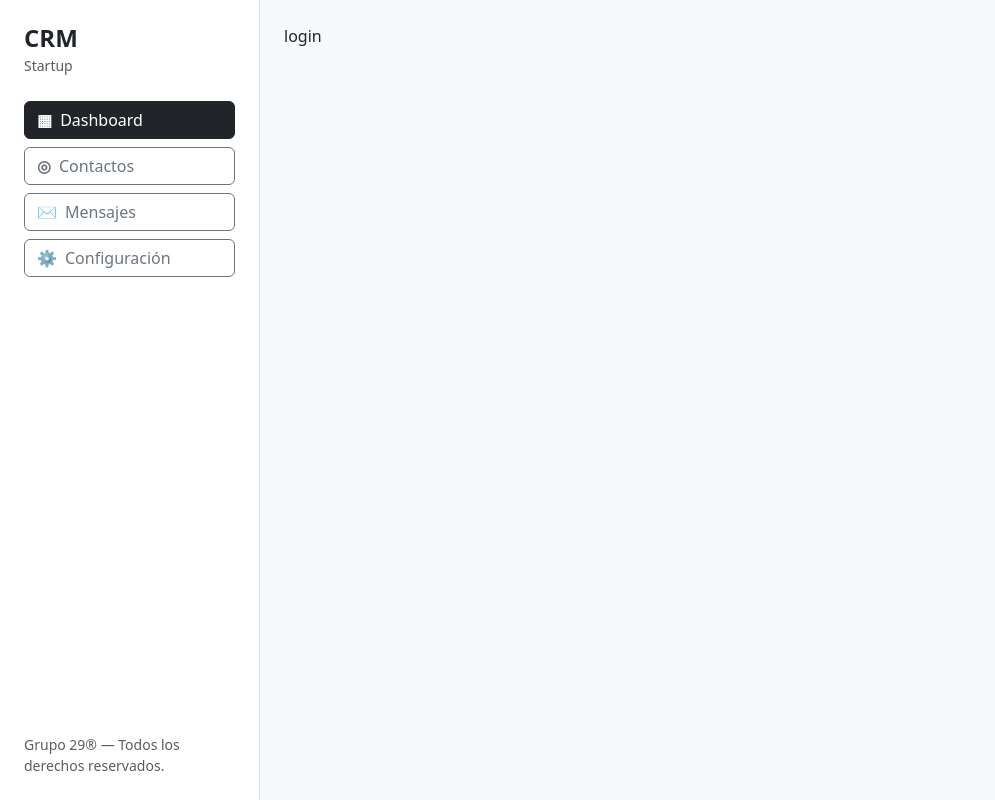
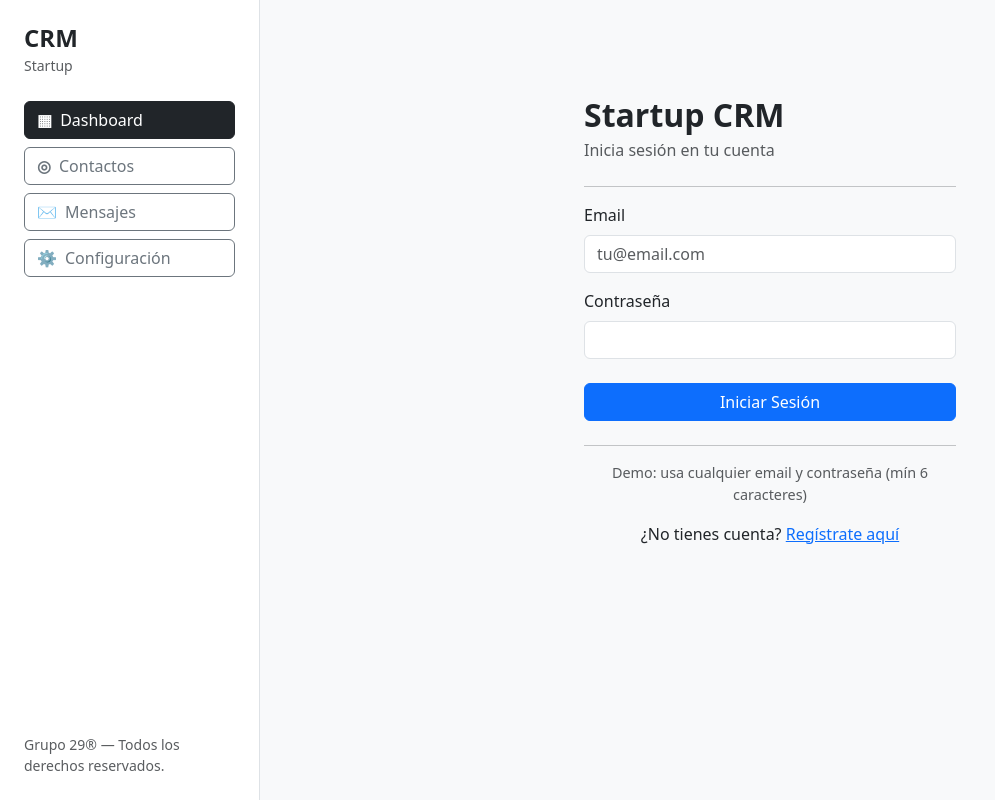
Before and after one commit to JerePrograma/s11-25-equipo29-webappp, a React (Vite) app in the folder frontend/: page /login in a window 1280 px wide. Shown: the whole page, without its empty margins (0-995 px from the left). Built offline with nearby package versions, Linux system fonts and the light colour scheme.

Commit message:
register y login realizados

```diff
--- a/frontend/src/components/login.jsx
+++ b/frontend/src/components/login.jsx
@@ -1,9 +1,52 @@
-import React from 'react'
+import React from "react";
 
 const Login = () => {
   return (
-    <div>login</div>
-  )
-}
+    <div className="container d-flex justify-content-center mt-5">
+      <section className="p-4  rounded" style={{ width: "420px" }}>
+        <h2 className="fw-bold mb-1">Startup CRM</h2>
+        <p className="text-muted mb-4">Inicia sesión en tu cuenta</p>
 
-export default Login
+        <hr />
+
+        <form>
+          <div className="mb-3">
+            <label className="form-label">Email</label>
+            <input
+              type="email"
+              className="form-control"
+              placeholder="tu@email.com"
+            />
+          </div>
+
+          <div className="mb-3">
+            <label className="form-label">Contraseña</label>
+            <input
+              type="password"
+              className="form-control"
+            />
+          </div>
+
+          <button className="btn btn-primary w-100 mt-2">
+            Iniciar Sesión
+          </button>
+        </form>
+
+        <hr className="mt-4" />
+
+        <p className="text-center text-muted" style={{ fontSize: "0.9rem" }}>
+          Demo: usa cualquier email y contraseña (mín 6 caracteres)
+        </p>
+
+        <p className="text-center mt-2">
+          ¿No tienes cuenta?{" "}
+          <a href="#" className="text-primary">
+            Regístrate aquí
+          </a>
+        </p>
+      </section>
+    </div>
+  );
+};
+
+export default Login;
--- a/frontend/src/components/register.jsx
+++ b/frontend/src/components/register.jsx
@@ -1,9 +1,52 @@
-import React from 'react'
+import React from "react";
 
 const Register = () => {
   return (
-    <div>Register</div>
-  )
-}
+    <div className="container d-flex justify-content-center mt-5">
+      <section className="p-4  rounded" style={{ width: "420px" }}>
+        <h2 className="fw-bold mb-1">Startup CRM</h2>
+        <p className="text-muted mb-4">Crea tu cuenta</p>
+        <hr />
+        <form action="">
+          <div className="mb-3">
+            <label className="form-label">Email</label>
+            <input
+              type="email"
+              className="form-control"
+              placeholder="tu@email.com"
+            />
+          </div>
 
-export default Register
+          <div className="mb-3">
+            <label className="form-label">Telefono</label>
+            <input
+              type="number"
+              className="form-control"
+              placeholder="+34 600 123 456"
+            />
+          </div>
+
+          <div className="mb-3">
+            <label className="form-label">Contraseña</label>
+            <input type="password" className="form-control" />
+          </div>
+
+          <div className="mb-3">
+            <label className="form-label">Confirmar Contraseña</label>
+            <input type="password" className="form-control" />
+          </div>
+          <button className="btn btn-primary w-100 mt-2">Crear Cuenta</button>
+        </form>
+        <hr className="mt-4" />
+        <p className="text-center mt-2">
+          ¿Ya tienes una cuenta?{" "}
+          <a href="#" className="text-primary">
+            Inicia sesion aquí
+          </a>
+        </p>
+      </section>
+    </div>
+  );
+};
+
+export default Register;
```
